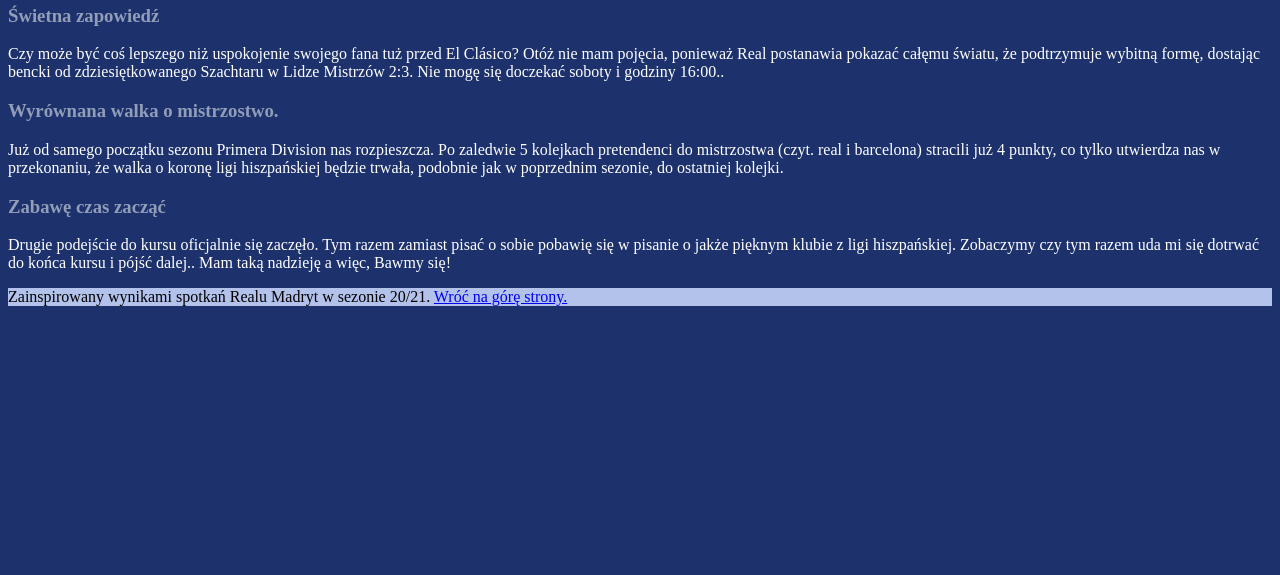
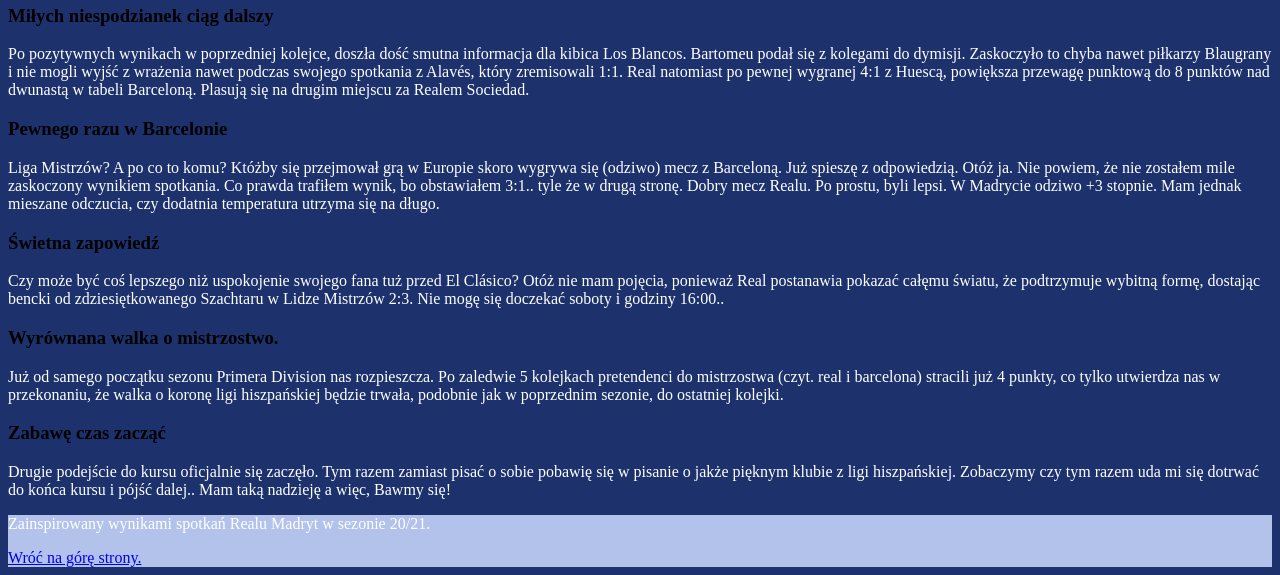
Before and after one commit to kos-tomasz/homepage, a plain HTML site: page index.html in a window 1280 px wide. Shown: the part 437-1012 px from the top of the page. Before the commit the page ends 800 px from the top, so only its background shows below. Drawn offline with Linux system fonts and the light colour scheme.

Commit message:
IV week finished: BEM added

```diff
--- a/index.html
+++ b/index.html
@@ -1,64 +1,105 @@
 <!DOCTYPE html>
 <html lang="pl">
-
   <head>
-    <meta charset="UTF-8">
-    <meta name="viewport" content="width=device-width, initial-scale=1.0">
+    <meta charset="UTF-8" />
+    <meta name="viewport" content="width=device-width, initial-scale=1.0" />
     <title>Bawmy się!</title>
-    <link href="style.css" rel="stylesheet" type="text/css">
+    <link href="style.css" rel="stylesheet" type="text/css" />
   </head>
 
   <body>
-    <header id="top" class="nav">
+    <header class="navigation" id="top">
       <nav>
-            <a href="index.html">WTR</a>
-            <a href="wtf.html">Frontend</a>
+        <a class="navigation__link navigation__link--sport" href="index.html"
+          >WTReal</a
+        >
+        <a class="navigation__link navigation__link--study" href="wtf.html"
+          >WTFrontend</a
+        >
       </nav>
     </header>
 
     <main>
-        <header>
-            <h1>WTR: Co ten Real?!</h1>
-            <img src="real.png" alt="logo realu">
+      <header class="header">
+        <h1 class="header__title">WTR: Co ten Real?!</h1>
+        <p class="header__article header__real-article--js"></p>
+        <img
+          class="header__image header__image--real"
+          src="real.png"
+          alt="logo realu"
+        />
       </header>
 
-        <section>
-            <h2>Bawmy się!</h2>
+      <section class="section">
+        <h2 class="section__heading">Bawmy się!</h2>
 
-            <article>
-                <h3 class="article-header">Świetna zapowiedź</h3>
-                <p>Czy może być coś lepszego niż uspokojenie swojego fana tuż przed El Clásico? Otóż nie mam pojęcia,
-                    ponieważ Real postanawia pokazać całęmu światu, że podtrzymuje wybitną formę, dostając bencki od
-                    zdziesiętkowanego Szachtaru w Lidze Mistrzów 2:3. Nie mogę się doczekać soboty i godziny 16:00..</p>
-            </article>
-
-            <article>
-                <h3 class="article-header">Wyrównana walka o mistrzostwo.</h3>
-                <p>Już od samego początku sezonu Primera Division nas rozpieszcza. Po zaledwie 5 kolejkach pretendenci
-                    do
-                    mistrzostwa (czyt. real i barcelona) stracili już 4 punkty, co tylko utwierdza nas w przekonaniu, że
-                    walka o koronę ligi hiszpańskiej będzie trwała, podobnie jak w poprzednim sezonie, do ostatniej
-                    kolejki.
+        <article class="article">
+          <h3 class="article__title">Miłych niespodzianek ciąg dalszy</h3>
+          <p class="article__paragraph">
+            Po pozytywnych wynikach w poprzedniej kolejce, doszła dość smutna
+            informacja dla kibica Los Blancos. Bartomeu podał się z kolegami do
+            dymisji. Zaskoczyło to chyba nawet piłkarzy Blaugrany i nie mogli
+            wyjść z wrażenia nawet podczas swojego spotkania z Alavés, który
+            zremisowali 1:1. Real natomiast po pewnej wygranej 4:1 z Huescą,
+            powiększa przewagę punktową do 8 punktów nad dwunastą w tabeli
+            Barceloną. Plasują się na drugim miejscu za Realem Sociedad.
           </p>
         </article>
 
-            <article>
-                <h3 class="article-header">Zabawę czas zacząć</h3>
-                <p>Drugie podejście do kursu oficjalnie się zaczęło. Tym razem zamiast pisać o sobie pobawię się w
-                    pisanie o
-                    jakże pięknym klubie z ligi hiszpańskiej. Zobaczymy czy tym razem uda mi się dotrwać do końca kursu
-                    i
-                    pójść dalej.. Mam taką nadzieję a więc, Bawmy się!</p>
+        <article class="article">
+          <h3 class="article__title">Pewnego razu w Barcelonie</h3>
+          <p class="article__paragraph">
+            Liga Mistrzów? A po co to komu? Któżby się przejmował grą w Europie
+            skoro wygrywa się (odziwo) mecz z Barceloną. Już spieszę z
+            odpowiedzią. Otóż ja. Nie powiem, że nie zostałem mile zaskoczony
+            wynikiem spotkania. Co prawda trafiłem wynik, bo obstawiałem 3:1..
+            tyle że w drugą stronę. Dobry mecz Realu. Po prostu, byli lepsi. W
+            Madrycie odziwo +3 stopnie. Mam jednak mieszane odczucia, czy
+            dodatnia temperatura utrzyma się na długo.
+          </p>
+        </article>
+
+        <article class="article">
+          <h3 class="article__title">Świetna zapowiedź</h3>
+          <p class="article__paragraph">
+            Czy może być coś lepszego niż uspokojenie swojego fana tuż przed El
+            Clásico? Otóż nie mam pojęcia, ponieważ Real postanawia pokazać
+            całęmu światu, że podtrzymuje wybitną formę, dostając bencki od
+            zdziesiętkowanego Szachtaru w Lidze Mistrzów 2:3. Nie mogę się
+            doczekać soboty i godziny 16:00..
+          </p>
+        </article>
+
+        <article class="article">
+          <h3 class="article__title">Wyrównana walka o mistrzostwo.</h3>
+          <p class="article__paragraph">
+            Już od samego początku sezonu Primera Division nas rozpieszcza. Po
+            zaledwie 5 kolejkach pretendenci do mistrzostwa (czyt. real i
+            barcelona) stracili już 4 punkty, co tylko utwierdza nas w
+            przekonaniu, że walka o koronę ligi hiszpańskiej będzie trwała,
+            podobnie jak w poprzednim sezonie, do ostatniej kolejki.
+          </p>
+        </article>
+
+        <article class="article">
+          <h3 class="article__title">Zabawę czas zacząć</h3>
+          <p class="article__paragraph">
+            Drugie podejście do kursu oficjalnie się zaczęło. Tym razem zamiast
+            pisać o sobie pobawię się w pisanie o jakże pięknym klubie z ligi
+            hiszpańskiej. Zobaczymy czy tym razem uda mi się dotrwać do końca
+            kursu i pójść dalej.. Mam taką nadzieję a więc, Bawmy się!
+          </p>
         </article>
       </section>
 
       <footer class="footer">
+        <p class="footer__heading">
           Zainspirowany wynikami spotkań Realu Madryt w sezonie 20/21.
-            <a href="#top">Wróć na górę strony.</a>
+        </p>
+        <a class="footer__button" href="#top">Wróć na górę strony.</a>
       </footer>
     </main>
 
     <script src="main.js"></script>
   </body>
-
 </html>
```
Also changed, not shown: wtf.html (+54 -23 lines). Lines whose indentation alone changed are shown as unchanged.
